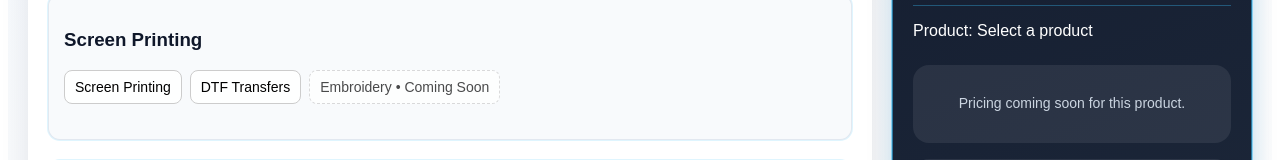
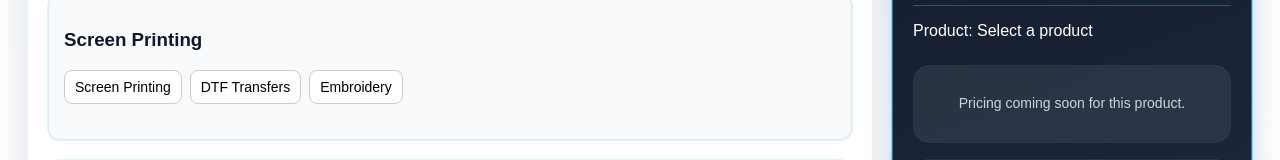
Before and after one commit to huegpx2008/hue-sign-pricing-app, a Next.js app: page / in a window 1280 px wide. Shown: the part 773-933 px from the top of the page. Built offline with nearby package versions, Linux system fonts and the light colour scheme.

Commit message:
Wire existing Embroidery product to active calculator

```diff
--- a/data/productConfig.js
+++ b/data/productConfig.js
@@ -41,7 +41,7 @@ export const productCategories = [
   { name: "Screen Printing", items: [
     { id: "screenPrinting", label: "Screen Printing", calculator: "screenPrinting" },
     { id: "dtfTransfers", label: "DTF Transfers", calculator: "dtfTransfers" },
-    { id: "embroidery", label: "Embroidery" },
+    { id: "embroidery", label: "Embroidery", calculator: "embroidery" },
   ] },
   { name: "Paper Printing", items: [
     { id: "businessCards", label: "Business Cards", calculator: "businessCards" },
```
